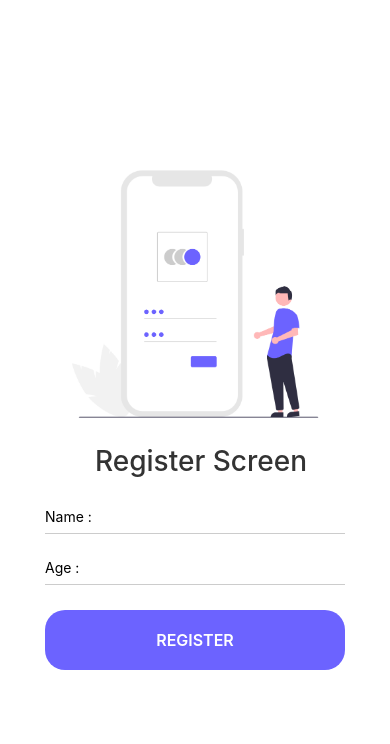
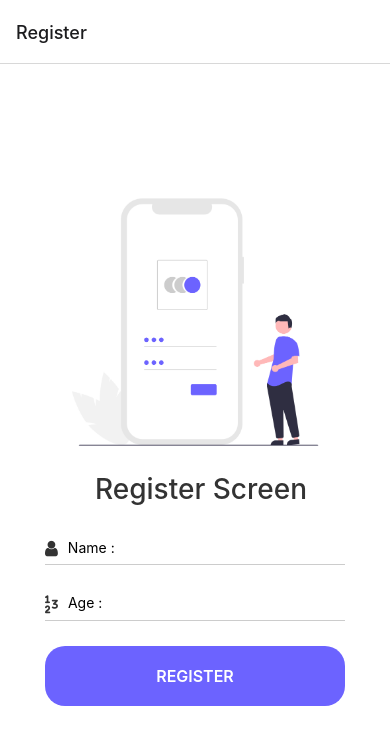
Before and after one commit to kadirgokalp/water-tracker-app, a React Native app: screen /Register in a window 390 px wide. Shown: the top 744 px of the page. Built offline with nearby package versions, Linux system fonts and the light colour scheme.

Commit message:
Register Page improvements

```diff
--- a/App.jsx
+++ b/App.jsx
@@ -1,20 +1,21 @@
 import { StatusBar } from "expo-status-bar"
 import { StyleSheet, Text, View } from "react-native"
 import RegisterScreen from "./src/Screens/RegisterScreen/RegisterScreen"
+import GoalScreen from "./src/Screens/GoalScreen/GoalScreen"
+import DashboardScreen from "./src/Screens/DashboardScreen/DashboardScreen"
+import { NavigationContainer } from "@react-navigation/native"
+import { createNativeStackNavigator } from "@react-navigation/native-stack"
+
+const Stack = createNativeStackNavigator()
 
 export default function App() {
 	return (
-		<View style={styles.container}>
-			<RegisterScreen />
-		</View>
+		<NavigationContainer>
+			<Stack.Navigator>
+				<Stack.Screen name="Register" component={RegisterScreen} />
+				<Stack.Screen name="Goal" component={GoalScreen} />
+				<Stack.Screen name="Dashboard" component={DashboardScreen} />
+			</Stack.Navigator>
+		</NavigationContainer>
 	)
 }
-
-const styles = StyleSheet.create({
-	container: {
-		flex: 1,
-		backgroundColor: "#fff",
-		alignItems: "center",
-		justifyContent: "center",
-	},
-})
--- a/package.json
+++ b/package.json
@@ -9,6 +9,9 @@
     "web": "expo start --web"
   },
   "dependencies": {
+    "@react-native-community/datetimepicker": "^6.7.1",
+    "@react-navigation/native": "^6.1.2",
+    "@react-navigation/native-stack": "^6.9.8",
     "@rneui/themed": "^4.0.0-rc.7",
     "expo": "~47.0.9",
     "expo-status-bar": "~1.4.2",
--- a/src/Components/Common/Button/CustomButton.jsx
+++ b/src/Components/Common/Button/CustomButton.jsx
@@ -2,9 +2,9 @@ import { View, Text, TouchableOpacity } from "react-native"
 import React from "react"
 import { styles } from "./CustomButton.styles"
 
-export default function Button({ buttonTitle }) {
+export default function Button({ buttonTitle, onPress }) {
 	return (
-		<TouchableOpacity style={styles.button}>
+		<TouchableOpacity style={styles.button} onPress={onPress}>
 			<Text style={styles.buttonText}>{buttonTitle}</Text>
 		</TouchableOpacity>
 	)
--- /dev/null
+++ b/src/Components/Register/Register.jsx
@@ -0,0 +1,57 @@
+import React from "react"
+import {
+	View,
+	Text,
+	StyleSheet,
+	Image,
+	SafeAreaView,
+	TextInput,
+	TouchableOpacity,
+} from "react-native"
+import { styles } from "./Register.styles"
+import PageTitle from "../../Components/Common/PageTitle/PageTitle"
+import Icon from "react-native-vector-icons/FontAwesome"
+import AgeIcon from "react-native-vector-icons/Octicons"
+
+import CustomButton from "../Common/Button/CustomButton"
+
+export default function Register({ navigation }) {
+	function handleNavigate() {
+		navigation.navigate("Goal")
+	}
+
+	return (
+		<View style={styles.outerContainer}>
+			<SafeAreaView style={styles.innerContainer}>
+				<View style={styles.imageContainer}>
+					<Image
+						source={require("../../Assets/Images/register_page.png")}
+						style={{ width: 300, height: 300 }}
+					/>
+				</View>
+				<Text style={styles.pageTitle}>Register Screen</Text>
+				{/* <Icon name="rocket" /> */}
+				<View style={styles.register}>
+					<Icon
+						name="user"
+						size={18}
+						color="#333333"
+						style={styles.icon}
+					/>
+					<TextInput placeholder="Name :" />
+				</View>
+
+				<View style={styles.register}>
+					<AgeIcon
+						name="number"
+						size={18}
+						color="#333333"
+						style={styles.icon}
+					/>
+					<TextInput placeholder="Age :" />
+				</View>
+				<CustomButton buttonTitle="REGISTER" onPress={handleNavigate} />
+			</SafeAreaView>
+		</View>
+	)
+}
--- a/src/Screens/RegisterScreen/RegisterScreen.styles.jsx
+++ b/src/Components/Register/Register.styles.jsx
@@ -1,11 +1,17 @@
 import { StyleSheet } from "react-native"
 
 export const styles = StyleSheet.create({
-	container: {
+	outerContainer: {
+		flex: 1,
+		backgroundColor: "#fff",
+		alignItems: "center",
+		justifyContent: "center",
+	},
+	innerContainer: {
 		flex: 1,
 		justifyContent: "center",
 	},
-	innerContainer: {
+	imageContainer: {
 		alignItems: "center",
 	},
 	pageTitle: {
@@ -19,7 +25,11 @@ export const styles = StyleSheet.create({
 		flexDirection: "row",
 		borderBottomColor: "#CCCCCC",
 		borderBottomWidth: 1,
-		paddingBottom: 8,
+		paddingBottom: 6,
 		marginBottom: 25,
 	},
+	icon: {
+		marginRight: 10,
+		marginTop: 4,
+	},
 })
--- a/src/Screens/RegisterScreen/RegisterScreen.jsx
+++ b/src/Screens/RegisterScreen/RegisterScreen.jsx
@@ -1,36 +1,6 @@
 import React from "react"
-import {
-	View,
-	Text,
-	StyleSheet,
-	Image,
-	SafeAreaView,
-	TextInput,
-	TouchableOpacity,
-} from "react-native"
-import { styles } from "./RegisterScreen.styles"
-import PageTitle from "../../Components/Common/PageTitle/PageTitle"
-import { Icon } from "react-native-vector-icons/Feather"
-import CustomButton from "../../Components/Common/Button/CustomButton"
+import Register from "../../Components/Register/Register"
 
-export default function RegisterScreen() {
-	return (
-		<SafeAreaView style={styles.container}>
-			<View style={styles.innerContainer}>
-				<Image
-					source={require("../../Assets/Images/register_page.png")}
-					style={{ width: 300, height: 300 }}
-				/>
-			</View>
-			<Text style={styles.pageTitle}>Register Screen</Text>
-			{/* <Icon name="rocket" /> */}
-			<View style={styles.register}>
-				<TextInput placeholder="Name :" />
-			</View>
-			<View style={styles.register}>
-				<TextInput placeholder="Age :" />
-			</View>
-			<CustomButton buttonTitle="REGISTER" />
-		</SafeAreaView>
-	)
+export default function RegisterScreen({ navigation }) {
+	return <Register navigation={navigation} />
 }
```
Also changed, not shown: 1 other file (tests, documents, lock files or other folders).
